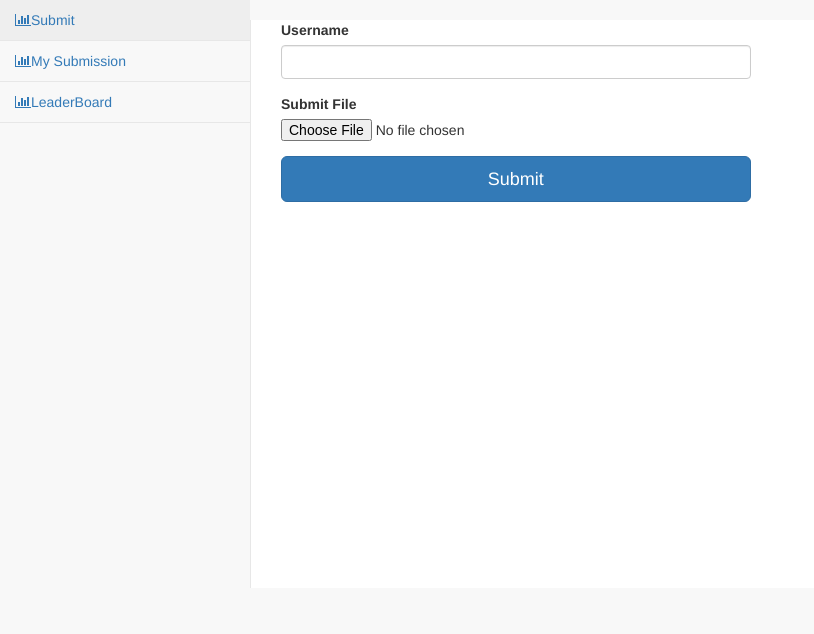
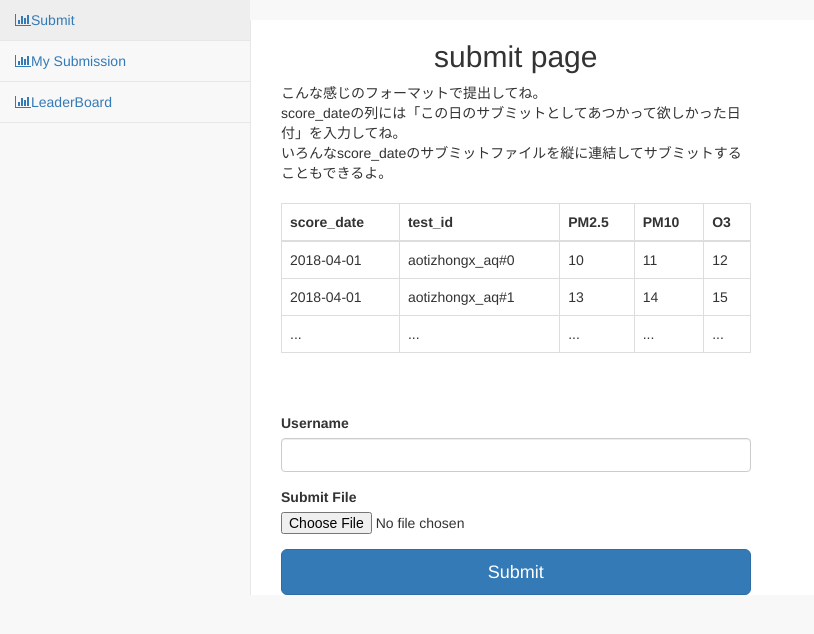
Before and after one commit to tak-aki/kddcup2018_lb, a Django app: page /submit/ in a window 1280 px wide. Shown: the part 51-685 px from the top of the page, without its empty margins (0-814 px from the left). Run offline with Django 3.2, Linux system fonts and the light colour scheme; some libraries are stand-ins or nearby versions.

Commit message:
make submit app

```diff
--- /dev/null
+++ b/static/custom_css/score_table.css
@@ -0,0 +1,10 @@
+/* ---------------------------------------------------------- */
+/* general */
+/* ---------------------------------------------------------- */
+
+.score_table {
+    height: 100%;
+    overflow: hidden;
+    white-space: nowrap;
+    text-overflow: ellipsis;
+}
--- /dev/null
+++ b/static/custom_js/submit_form.js
@@ -0,0 +1,5 @@
+function check_blank(frm){
+if(frm.elements["username"].value=="" || frm.elements["submit_file"].value==""){
+return false;
+}
+}
--- a/submit/templates/submit/base.html
+++ b/submit/templates/submit/base.html
@@ -15,7 +15,7 @@
     <link href="{% static 'bootstrap/dist/css/sb-admin-2.css' %}" rel="stylesheet">
     <link href="{% static 'bootstrap/vendor/font-awesome/css/font-awesome.min.css' %}" rel="stylesheet" type="text/css">
 
-    <link href="{% static 'leaderboard/css/structure.css' %}" rel="stylesheet" type="text/css">
+    <link href="{% static 'custom_css/score_table.css' %}" rel="stylesheet" type="text/css">
 
     <script type="text/javascript" src="{% static 'bootstrap/vendor/jquery/jquery.min.js' %}"></script>
     <script src="https://ajax.googleapis.com/ajax/libs/jqueryui/1.11.0/jquery-ui.min.js"></script>
@@ -26,6 +26,8 @@
     <script src="{% static 'bootstrap/vendor/datatables-plugins/dataTables.bootstrap.min.js' %}"></script>
     <script src="{% static 'bootstrap/vendor/datatables-responsive/dataTables.responsive.js' %}"></script>
     <script src="{% static 'bootstrap/dist/js/sb-admin-2.js' %}"></script>
+
+    <script src="{% static 'custom_js/submit_form.js' %}"></script>
 
     <!-- HTML5 Shim and Respond.js IE8 support of HTML5 elements and media queries -->
     <!-- WARNING: Respond.js doesn't work if you view the page via file:// -->
--- a/submit/templates/submit/submit_form.html
+++ b/submit/templates/submit/submit_form.html
@@ -1,13 +1,53 @@
 {% extends "submit/base.html" %}
-{% block title %}submit サンプル{% endblock title %}
+{% block title %}submit page{% endblock title %}
 {% load staticfiles %}
 
 {% block body %}
     <div id="wrapper">
         <div id="page-wrapper">
             <div class="row">
-            <div class="col-lg-6 full-width margin-top-20percent" >
-    	      <form method="POST" enctype="multipart/form-data">
+                <div class="col-lg-6 full-width margin-top-20percent">
+                    <h2 align="center">submit page</h2>
+
+                    こんな感じのフォーマットで提出してね。<br/>
+                    score_dateの列には「この日のサブミットとしてあつかって欲しかった日付」を入力してね。<br/>
+                    いろんなscore_dateのサブミットファイルを縦に連結してサブミットすることもできるよ。<br/><br/>
+                    <table id="submit_sample" class="table table-bordered">
+                        <thead>
+                        <tr>
+                            <th class="score_table">score_date</th>
+                            <th class="score_table">test_id</th>
+                            <th class="score_table">PM2.5</th>
+                            <th class="score_table">PM10</th>
+                            <th class="score_table">O3</th>
+                        </tr>
+                        </thead>
+                        <tbody>
+                        <tr>
+                            <td class="score_table">2018-04-01</td>
+                            <td class="score_table">aotizhongx_aq#0</td>
+                            <td class="score_table">10</td>
+                            <td class="score_table">11</td>
+                            <td class="score_table">12</td>
+                        </tr>
+                        <tr>
+                            <td class="score_table">2018-04-01</td>
+                            <td class="score_table">aotizhongx_aq#1</td>
+                            <td class="score_table">13</td>
+                            <td class="score_table">14</td>
+                            <td class="score_table">15</td>
+                        </tr>
+                        <tr>
+                            <td class="score_table">...</td>
+                            <td class="score_table">...</td>
+                            <td class="score_table">...</td>
+                            <td class="score_table">...</td>
+                            <td class="score_table">...</td>
+                        </tr>
+                        </tbody>
+                    </table>
+                    <br/><br/>
+                    <form method="POST" enctype="multipart/form-data" onsubmit="return check_blank(this)">
                         {% csrf_token %}
                         <div class="form-group">
                             <label for="id_username">Username</label>
--- a/submit/views.py
+++ b/submit/views.py
@@ -1,31 +1,146 @@
 from django.shortcuts import render, redirect
-from submit.models import SubmitFileModel, CalculateScoreModel
-import os, time
+from django.template import Context
+from django.conf import settings
+from submit.models import SubmitModel, ScoreModel
+import os
+import pandas as pd
+import numpy as np
+import re
+from datetime import datetime
 UPLOAD_DIR = os.path.dirname(os.path.abspath(__file__)) + '/static/submit_files/'
+LABELFILE_DIR = os.path.join(settings.BASE_DIR, 'competition_data', 'data', 'labels')
+
+# 公式のLBスコアと違う
+def calc_smape(labels, forecasts):
+    # arrange both indices
+    forecasts = forecasts.loc[labels.index].copy()
+
+    # calc symmetric absolute percentage error
+    sape_df = ((labels - forecasts).abs() / ((labels + forecasts) / 2))
+
+    # set sape value 0 if actual value and forecast value are both 0
+    sape_df[(labels == 0) & (forecasts == 0)] = 0
+
+    # form the dataframe in line, drop nan, and calc SMAPE
+    sape_array = sape_df.values.reshape([-1])
+    smape = sape_array[~np.isnan(sape_array)].mean()
+
+    return smape
 
 def submit_form_view(request):
     if request.method != 'POST':
         return render(request, 'submit/submit_form.html')
 
+    # サブミットファイルのユーザ名とファイル名を入手
     username = request.POST['username']
+    submit_file = request.FILES['submit_file']
+    submit_file_name = submit_file.name
+
+    submit_time = datetime.now()
+
+    # すでにスコアテーブルに存在するユーザ名とファイル名の
+    # 組み合わせだったらエラーページを表示
+    ##### 処理
+
+    # サブミットファイル保存
     userpath = os.path.join(UPLOAD_DIR, username)
     if not os.path.exists(userpath):
         os.mkdir(userpath)
 
-    submit_file = request.FILES['submit_file']
-    filepath = os.path.join(userpath, submit_file.name)
-
+    filepath = os.path.join(userpath, submit_file_name)
     with open(filepath, 'wb') as destination:
         for chunk in submit_file.chunks():
             destination.write(chunk)
 
-    filemodel = SubmitFileModel(username = username, filename = submit_file.name)
-    filemodel.save()
+    # サブミットファイルを読み込み
+    submit_file_df = pd.read_csv(filepath)
 
-    scoremodel = CalculateScoreModel()
-    scoremodel.calc()
+    # 列の数があってなかったらエラーページを表示
+    if submit_file_df.columns.shape != (5,):
+        ##### 処理
+        raise NotImplementedError('列の数があってない')
 
-    return redirect('submit:complete')
+    # カラムが要件を満たしていなかったらエラーページを表示
+    if pd.Series(['score_date', 'test_id', 'PM2.5', 'PM10', 'O3']).isin(submit_file_df.columns).sum() < 5:
+        ##### 処理
+        raise NotImplementedError('カラムが要件を満たしていない')
+
+    # 数値にNoneがあったらエラーページを表示
+    if submit_file_df.isnull().sum().sum() < 0:
+        ##### 処理
+        raise NotImplementedError('数値にNone')
+
+    # 日付リストを取得
+    score_date_list = submit_file_df.score_date.unique()
+
+    # score_dateのフォーマットが所定のものでなかったらエラーページを表示
+    date_check_sr = pd.Series(score_date_list).apply(
+        lambda x: 1 if re.match('^\d{4}-\d{2}-\d{2}$', x) else 0)
+    if date_check_sr.sum() != date_check_sr.shape[0]:
+        ##### 処理
+        raise NotImplementedError('score_dateのフォーマットが所定のものでない')
+
+    # 日べつに、サブミットファイルと正解ファイルを辞書に格納
+    score_d = {}
+    for sdate in score_date_list:
+        if os.path.exists(os.path.join(LABELFILE_DIR, sdate+'.csv')):
+            score_d[sdate] = {
+                'date' : pd.to_datetime(sdate).date(),
+                'submit' : submit_file_df\
+                    .loc[submit_file_df['score_date'] == sdate, ['test_id', 'PM2.5', 'PM10', 'O3']]\
+                    .set_index('test_id'),
+                'label' : pd.read_csv(os.path.join(LABELFILE_DIR, sdate+'.csv'), index_col=['test_id'])
+            }
+        else:
+            score_d[sdate] = {
+                'date' : pd.to_datetime(sdate).date(),
+                'submit' : None,
+                'label' : None
+            }
+
+    # scoreを計算
+    for sdate in score_date_list:
+        if score_d[sdate]['submit'] is None:
+            score_d[sdate]['score'] = '正解データなし'
+        else:
+            if score_d[sdate]['label'].shape == score_d[sdate]['submit'].shape:
+                score_d[sdate]['score'] = calc_smape(score_d[sdate]['label'], score_d[sdate]['submit'])
+            else:
+                score_d[sdate]['score'] = '行数がおかしい'
+
+    # average scoreを計算
+    score_list = []
+    date_list = []
+    for sdate in score_date_list:
+        date_list.append(score_d[sdate]['date'])
+        if not score_d[sdate]['submit'] is None:
+            score_list.append(score_d[sdate]['score'])
+    avg_score = np.mean(score_list)
+    score_date_start = np.min(date_list)
+    score_date_end = np.max(date_list)
+
+    submit_model = SubmitModel(
+        username=username,
+        filename=submit_file_name,
+        submit_timestamp=submit_time,
+        score_date_start = score_date_start,
+        score_date_end = score_date_end,
+        score_avg = avg_score
+    )
+    submit_model.save()
+
+    # scoreを登録
+    for sdate in score_date_list:
+        score_model = ScoreModel(
+            submit = submit_model,
+            score_date = pd.to_datetime(sdate).date(),
+            score = score_d[sdate]['score']
+            )
+        score_model.save()
+
+    # 表示ページへ投げる
+    context = {'submit_model':submit_model}
+    return render(request, 'submit/complete.html', context)
 
 def complete_view(request):
     return render(request, 'submit/complete.html')
```
Also changed, not shown: competition_data/data/src/make_labels.py (added, +77 -0 lines), competition_data/data/src/modify_original_files.py (+24 -14 lines), submit/admin.py (+5 -5 lines), submit/models.py (+9 -12 lines), submit/templates/submit/complete.html (+37 -6 lines), kddcup2018_portal/settings.py (line endings or trailing spaces), submit/migrations/0003_auto_20180413_1412.py (added), 1 other file. Lines whose indentation alone changed are shown as unchanged.
